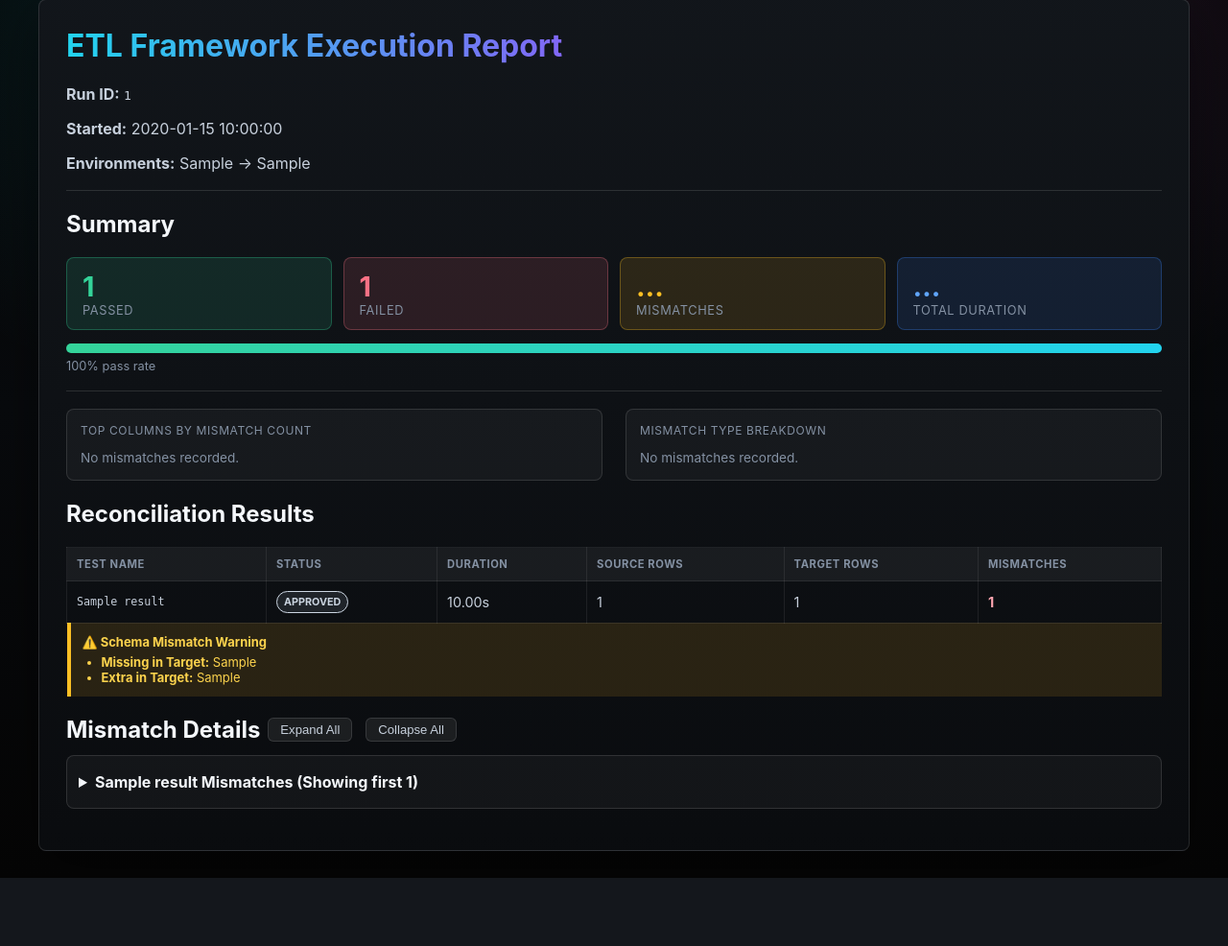
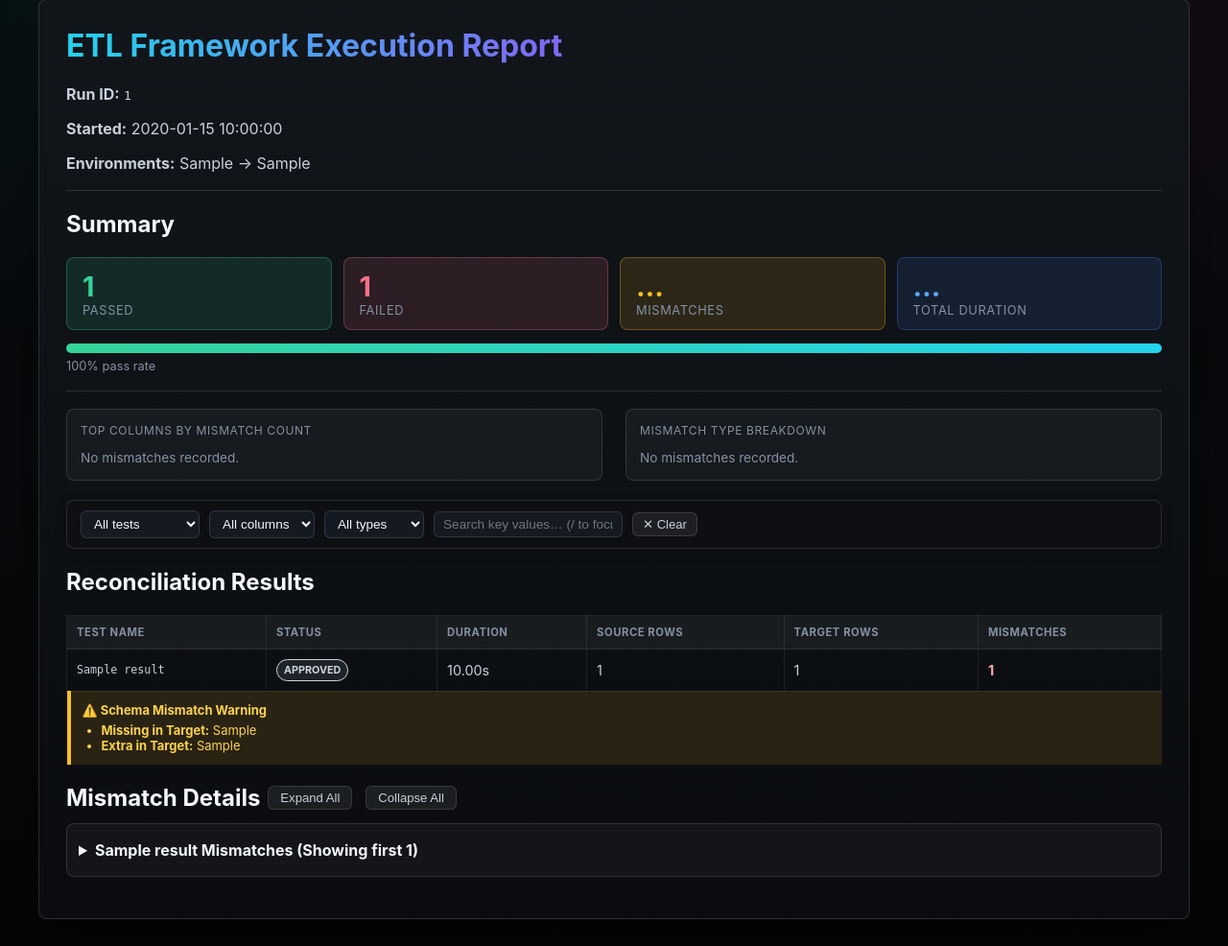
Before and after one commit to aravindksk7/atom, a Python web app: template etl_framework/reporting/templates/report.html.j2 in a window 1280 px wide. Shown: the part 29-1015 px from the top of the page at 96% size. Before the commit the page ends 944 px from the top, so only its background shows below. Run offline with Jinja, Linux system fonts and the light colour scheme; the template is opened without the code that fills it: most values are stand-ins (such as "Sample title", 1, 10 or a date in 2020).

Commit message:
feat(report): add interactive filter toolbar to mismatch section

```diff
--- a/etl_framework/reporting/templates/report.html.j2
+++ b/etl_framework/reporting/templates/report.html.j2
@@ -229,6 +229,27 @@
     </div>
 
     <div id="recon">
+      <div id="filter-toolbar">
+        <select id="filter-test" onchange="filterState.test=this.value;applyFilters()">
+          <option value="">All tests</option>
+          {% for result in suite.reconciliation_results %}
+          <option value="{{ result.query_name }}">{{ result.query_name }}</option>
+          {% endfor %}
+        </select>
+        <select id="filter-col" onchange="filterState.col=this.value;applyFilters()">
+          <option value="">All columns</option>
+        </select>
+        <select id="filter-type" onchange="filterState.type=this.value;applyFilters()">
+          <option value="">All types</option>
+          <option value="value_mismatch">Value diff</option>
+          <option value="missing_in_target">Missing →</option>
+          <option value="missing_in_source">Missing ←</option>
+        </select>
+        <input id="filter-search" type="text" placeholder="Search key values… (/ to focus)"
+               oninput="filterState.search=this.value;applyFilters()">
+        <button class="filter-clear-btn" onclick="clearFilters()">✕ Clear</button>
+        <span id="filter-count"></span>
+      </div>
       <h2>Reconciliation Results</h2>
       <table>
         <thead>
```
